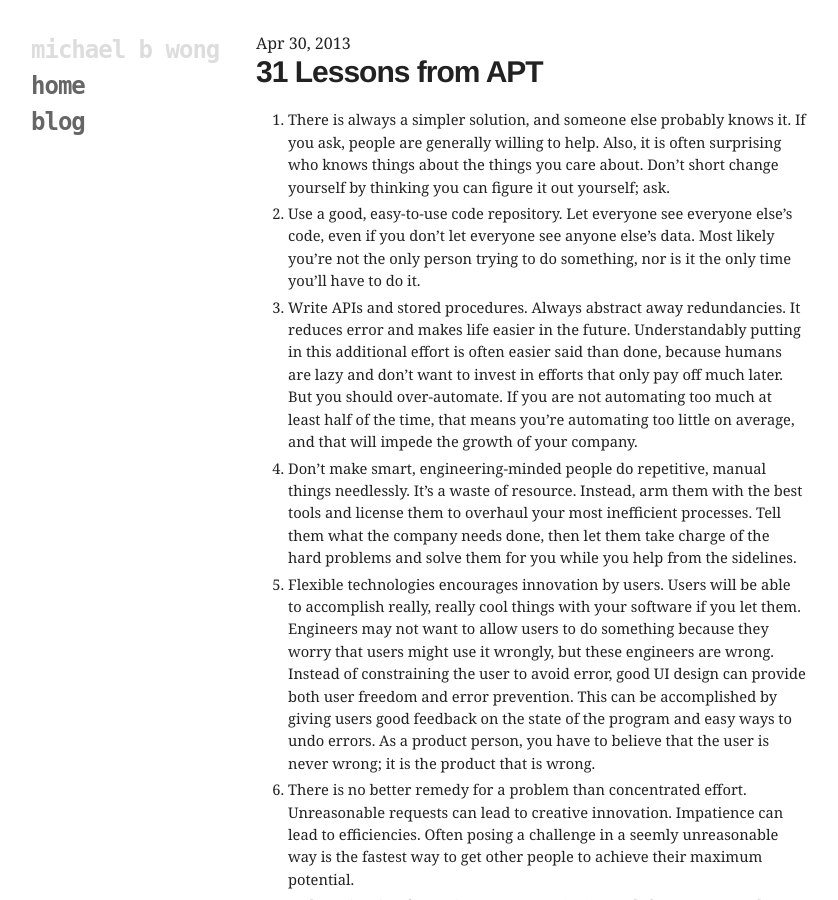
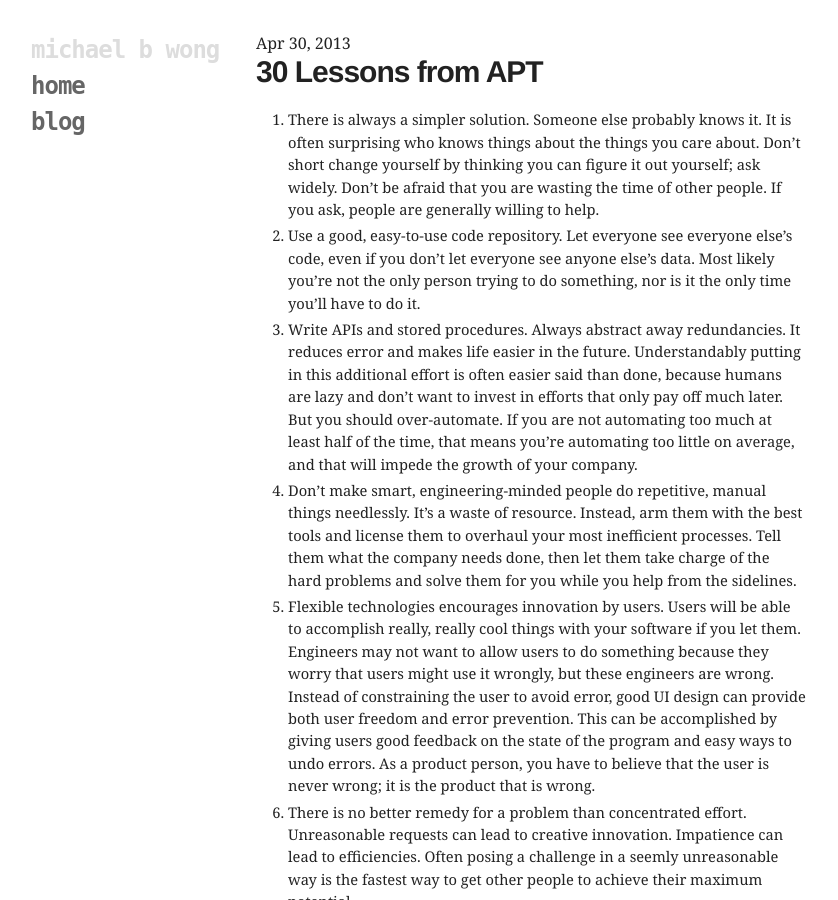
Before and after one commit to mbwong/mbwong.github.com, a Jekyll site: the page built from _posts/2013-04-30-lessons-from-apt.md, in a window 1280 px wide and 900 px high. Shown: the whole window, without its empty margins (94-932 px from the left). Built offline with Jekyll 4.4.1, drawn with Linux system fonts in a browser that asks for light colours.

Commit message:
Update 2013-04-30-lessons-from-apt.md

```diff
--- a/_posts/2013-04-30-lessons-from-apt.md
+++ b/_posts/2013-04-30-lessons-from-apt.md
@@ -1,12 +1,12 @@
 ---
 tags: career
-title: 31 Lessons from APT
+title: 30 Lessons from APT
 layout: post
 ---
 
-# 31 Lessons from APT
+# 30 Lessons from APT
 
-1. There is always a simpler solution, and someone else probably knows it. If you ask, people are generally willing to help. Also, it is often surprising who knows things about the things you care about. Don't short change yourself by thinking you can figure it out yourself; ask.
+1. There is always a simpler solution. Someone else probably knows it. It is often surprising who knows things about the things you care about. Don't short change yourself by thinking you can figure it out yourself; ask widely. Don't be afraid that you are wasting the time of other people. If you ask, people are generally willing to help.
 2. Use a good, easy-to-use code repository. Let everyone see everyone else's code, even if you don't let everyone see anyone else's data. Most likely you're not the only person trying to do something, nor is it the only time you'll have to do it.
 3. Write APIs and stored procedures. Always abstract away redundancies. It reduces error and makes life easier in the future. Understandably putting in this additional effort is often easier said than done, because humans are lazy and don't want to invest in efforts that only pay off much later. But you should over-automate. If you are not automating too much at least half of the time, that means you're automating too little on average, and that will impede the growth of your company.
 4. Don't make smart, engineering-minded people do repetitive, manual things needlessly. It's a waste of resource. Instead, arm them with the best tools and license them to overhaul your most inefficient processes. Tell them what the company needs done, then let them take charge of the hard problems and solve them for you while you help from the sidelines.
@@ -33,6 +33,6 @@ layout: post
 25. Sales is a combination of understanding the prospective client's perspective and persistence. Henry Ford said something like the secret to success is to be able to see the world from another person's perspective. During my time at APT, I've observe his saying to be rather true.
 26. Relationships with clients reigns supreme. Cultivate the relationships. Get to know them at more than a superficial level. They will do amazing things for you. APT embraces this attitude and it is one of the reasons for its stellar growth.
 27. The corporate world is bewildering. There can be entire business units in large corporations devoted to doing very little. Politics can be very toxic and lead to little or no information sharing within a company. Things are easily lost within the corporate hierarchy. What gets done depends very much on what the C-level executives care about. Managers can only work within their fiefdom and around on the margins.
-29. Corporate restructuring causes a lot of nervousness and can bring productivity of managers and analyst to zero. The costs of such an exercise is not to be discounted.
-30. It is worth it to bond deeply with co-workers. Organize fun activities for the team. Get to know the background of co-workers. Fight for them. Help them. Unfortunately I was too shy early on and I leave with a sense of foregoing the opportunity to develop friendships more deeply.
-31. All in all it has been a good eight months. Taking a more roundabout career path (with a wonderful stop at APT) has taught me a lot, and I am rather hopeful that I am getting closer to finding something I love to do.
+28. Corporate restructuring causes a lot of nervousness and can bring productivity of managers and analyst to zero. The costs of such an exercise is not to be discounted.
+29. It is worth it to bond deeply with co-workers. Organize fun activities for the team. Get to know the background of co-workers. Fight for them. Help them. Unfortunately I was too shy early on and I leave with a sense of foregoing the opportunity to develop friendships more deeply.
+30. All in all it has been a good eight months. Taking a more roundabout career path (with a wonderful stop at APT) has taught me a lot, and I am rather hopeful that I am getting closer to finding something I love to do.
```
